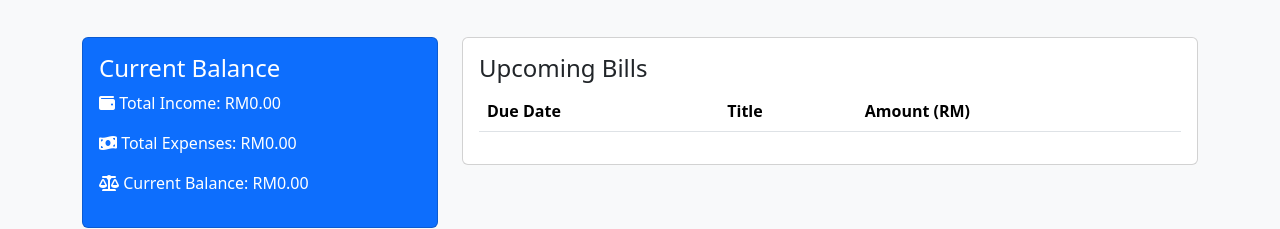
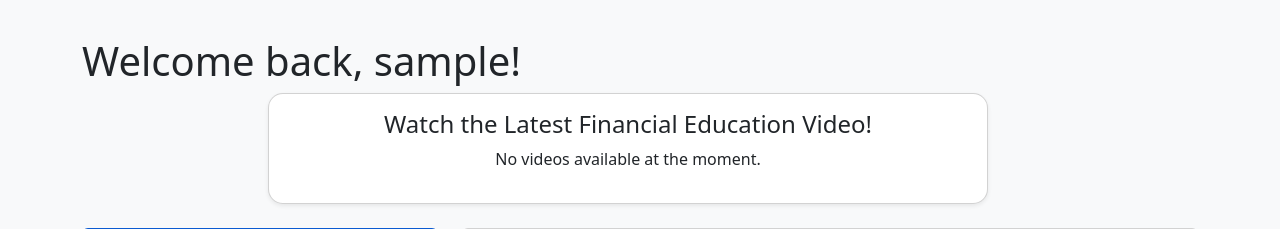
Before and after one commit to fifigerl/fyp-moneycraft, a PHP site: page / in a window 1280 px wide. Shown: the part 107-336 px from the top of the page. Run offline with PHP 8.4, Linux system fonts and the light colour scheme; the visitor is signed in with stand-in values (Sample User, id 1); tables that the repository leaves empty or names only in its code hold one stand-in row (values such as "Sample post"); lists and menus that the app fills with data are empty; some libraries are stand-ins or nearby versions.

Commit message:
updated ui for dashboard-added yt embedded link

```diff
--- a/index.php
+++ b/index.php
@@ -13,6 +13,15 @@
 
 // Get the logged-in user's ID
 $user_id = $_SESSION['id'];
+
+// Fetch the logged-in user's username
+$sql = "SELECT Username FROM Users WHERE UserID = ?";
+$stmt = $conn->prepare($sql);
+$stmt->bind_param("i", $user_id);
+$stmt->execute();
+$result = $stmt->get_result();
+$users = $result->fetch_assoc();
+$username = $users['Username'] ?? 'User'; // Default to 'User' if username is not found
 
 // Fetch total income, expenses, and current balance
 $sql = "SELECT
@@ -80,7 +89,26 @@
     $budget_labels[] = $budget['BudgetCat'];
     $budget_data[] = $budget['total_budget'];
 }
+
+
+// Fetch latest financial education video
+$sql = "SELECT ResourceTitle, ResourceLink
+        FROM FinancialEducationResources
+        ORDER BY ContentDate DESC
+        LIMIT 1";
+$latest_resource = $conn->query($sql)->fetch_assoc();
+
+// Extract YouTube video ID
+function getYouTubeID($url) {
+    if (preg_match('/(?:https?:\/\/)?(?:www\.)?youtu\.be\/([a-zA-Z0-9_-]+)|(?:https?:\/\/)?(?:www\.)?youtube\.com\/watch\?v=([a-zA-Z0-9_-]+)/', $url, $matches)) {
+        return $matches[1] ?? $matches[2];
+    }
+    return null;
+}
+
+$latest_video_id = getYouTubeID($latest_resource['ResourceLink'] ?? '');
 ?>
+
 
 <!DOCTYPE html>
 <html lang="en">
@@ -98,8 +126,35 @@
 <body class="bg-light">
     <?php include 'navbar.php'; ?>
 
+    <!-- Welcome back message -->
     <div class="container mt-4">
+        <h1 class="text-left">Welcome back, <?php echo htmlspecialchars($username); ?>!</h1>
         <div class="row">
+
+       <!-- Watch the Latest Financial Education Video Section -->
+<div class="row justify-content-center mb-4">
+    <div class="col-md-8">
+        <div class="card shadow-sm" style="border-radius: 15px;">
+            <div class="card-body text-center">
+                <h4 class="card-title">Watch the Latest Financial Education Video!</h4>
+                <?php if ($latest_video_id): ?>
+                    <div style="position: relative; padding-bottom: 51%; height: 0; overflow: hidden; border-radius: 15px;">
+                        <iframe
+                            src="https://www.youtube.com/embed/<?php echo $latest_video_id; ?>"
+                            frameborder="0"
+                            allowfullscreen
+                            style="position: absolute; top: 0; left: 0; width: 100%; height: 100%; border-radius: 15px;">
+                        </iframe>
+                    </div>
+                    <h5 class="mt-3"><?php echo htmlspecialchars($latest_resource['ResourceTitle']); ?></h5>
+                <?php else: ?>
+                    <p>No videos available at the moment.</p>
+                <?php endif; ?>
+            </div>
+        </div>
+    </div>
+</div>
+
             <!-- Current Balance -->
             <div class="col-md-4 mb-4">
                 <div class="card bg-primary text-white">
```
